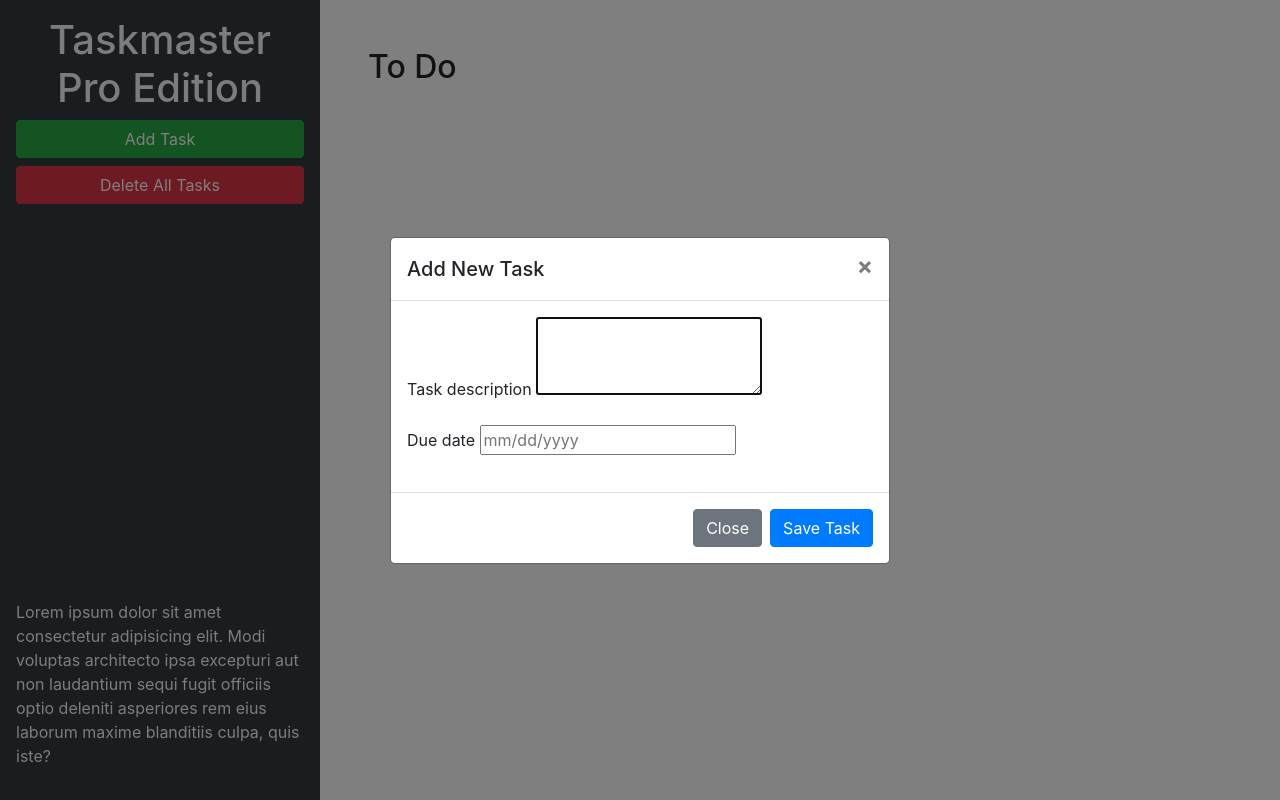
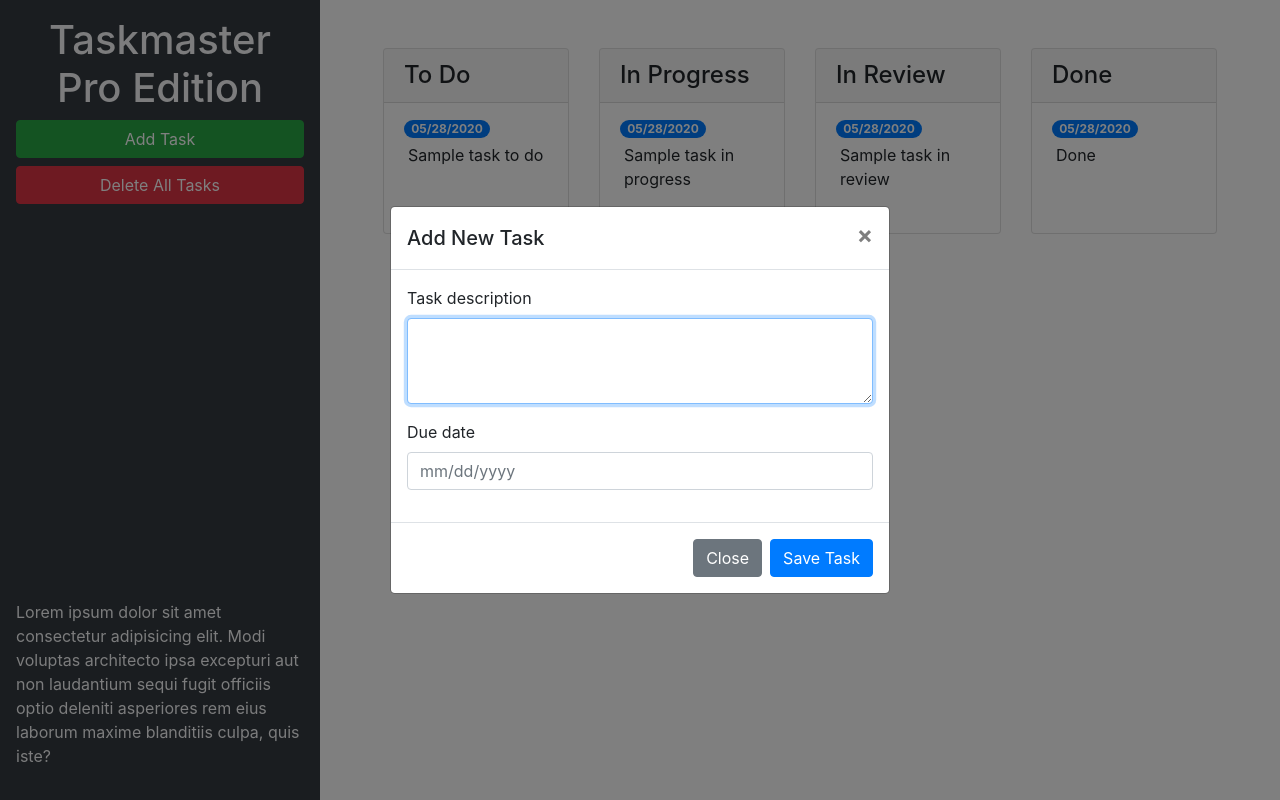
Before and after one commit to D-Mastrocola/Taskmaster-Pro, a plain HTML site: page index.html in a window 1280 px wide. Both pictures are taken after a click on the button "Add Task". Drawn offline with nearby package versions, Linux system fonts and the light colour scheme.

Commit message:
added bootstrap grid layout and form styling

```diff
--- a/index.html
+++ b/index.html
@@ -1,44 +1,118 @@
 <!DOCTYPE html>
 <html lang="en">
-
   <head>
-  <meta charset="UTF-8">
-  <meta name="viewport" content="width=device-width, initial-scale=1.0">
-  <meta http-equiv="X-UA-Compatible" content="ie=edge">
-  <link rel="stylesheet" href="https://cdnjs.cloudflare.com/ajax/libs/twitter-bootstrap/4.3.1/css/bootstrap.min.css">
+    <meta charset="UTF-8" />
+    <meta name="viewport" content="width=device-width, initial-scale=1.0" />
+    <meta http-equiv="X-UA-Compatible" content="ie=edge" />
+    <link
+      rel="stylesheet"
+      href="https://cdnjs.cloudflare.com/ajax/libs/twitter-bootstrap/4.3.1/css/bootstrap.min.css"
+    />
     <link rel="stylesheet" href="./assets/css/style.css" />
     <title>Taskmaster Pro</title>
   </head>
 
   <body>
-
     <div class="row min-vh-100 no-gutters">
-    <header class="col-12 col-lg-3 bg-dark text-light d-flex flex-column p-4 p-lg-3">
+      <header
+        class="col-12 col-lg-3 bg-dark text-light d-flex flex-column p-4 p-lg-3"
+      >
         <h1 class="text-center">Taskmaster Pro Edition</h1>
-      <button id="create-task" class="btn btn-block btn-success" data-toggle="modal" data-target="#task-form-modal">Add
-        Task</button>
-      <button id="remove-tasks" class="btn btn-block btn-danger">Delete All Tasks</button>
-      <p class="mt-auto">Lorem ipsum dolor sit amet consectetur adipisicing elit. Modi voluptas architecto ipsa
-        excepturi aut non
-        laudantium sequi fugit officiis optio deleniti asperiores rem eius laborum maxime blanditiis culpa, quis iste?
+        <button
+          id="create-task"
+          class="btn btn-block btn-success"
+          data-toggle="modal"
+          data-target="#task-form-modal"
+        >
+          Add Task
+        </button>
+        <button id="remove-tasks" class="btn btn-block btn-danger">
+          Delete All Tasks
+        </button>
+        <p class="mt-auto">
+          Lorem ipsum dolor sit amet consectetur adipisicing elit. Modi voluptas
+          architecto ipsa excepturi aut non laudantium sequi fugit officiis
+          optio deleniti asperiores rem eius laborum maxime blanditiis culpa,
+          quis iste?
         </p>
       </header>
       <main class="col-12 col-lg-9">
-      <div class="m-5">
-        <h2>To Do</h2>
-        <ul id="list-toDo" class="list-group"> </ul>
+        <div class="m-5 row justify-content-around">
+          <!-- todo start -->
+          <div class="col-12 col-md-6 col-xl-3 mb-3">
+            <div class="card">
+              <h4 class="card-header">To Do</h4>
+              <ul id="list-toDo" class="list-group list-group-flush">
+                <li class="list-group-item">
+                  <span class="badge badge-primary badge-pill">05/28/2020</span>
+                  <p class="m-1">Sample task to do</p>
+                </li>
+              </ul>
+            </div>
+          </div>
+          <!-- todo end -->
+          <!-- in progress start -->
+          <div class="col-12 col-md-6 col-xl-3 mb-3">
+            <div class="card">
+              <h4 class="card-header">In Progress</h4>
+              <ul id="list-toDo" class="list-group list-group-flush">
+                <li class="list-group-item">
+                  <span class="badge badge-primary badge-pill">05/28/2020</span>
+                  <p class="m-1">Sample task in progress</p>
+                </li>
+              </ul>
+            </div>
+          </div>
+          <!-- in progress end -->
+          <!-- in review start -->
+          <div class="col-12 col-md-6 col-xl-3 mb-3">
+            <div class="card">
+              <h4 class="card-header">In Review</h4>
+              <ul id="list-toDo" class="list-group list-group-flush">
+                <li class="list-group-item">
+                  <span class="badge badge-primary badge-pill">05/28/2020</span>
+                  <p class="m-1">Sample task in review</p>
+                </li>
+              </ul>
+            </div>
+          </div>
+          <!-- in review end -->
+          <!-- done start -->
+          <div class="col-12 col-md-6 col-xl-3 mb-3">
+            <div class="card">
+              <h4 class="card-header">Done</h4>
+              <ul id="list-toDo" class="list-group list-group-flush">
+                <li class="list-group-item">
+                  <span class="badge badge-primary badge-pill">05/28/2020</span>
+                  <p class="m-1">Done</p>
+                </li>
+              </ul>
+            </div>
+          </div>
+          <!-- done end -->
         </div>
       </main>
     </div>
 
     <!-- Modal -->
-  <div class="modal fade" id="task-form-modal" tabindex="-1" role="dialog" aria-labelledby="task-form-modal"
-    aria-hidden="true">
+    <div
+      class="modal fade"
+      id="task-form-modal"
+      tabindex="-1"
+      role="dialog"
+      aria-labelledby="task-form-modal"
+      aria-hidden="true"
+    >
       <div class="modal-dialog modal-dialog-centered" role="document">
         <div class="modal-content">
           <div class="modal-header">
             <h5 class="modal-title" id="task-form-modal">Add New Task</h5>
-          <button type="button" class="close" data-dismiss="modal" aria-label="Close">
+            <button
+              type="button"
+              class="close"
+              data-dismiss="modal"
+              aria-label="Close"
+            >
               <span aria-hidden="true">&times;</span>
             </button>
           </div>
@@ -46,16 +120,28 @@
             <form>
               <div class="form-group">
                 <label for="modalTaskDescription">Task description</label>
-              <textarea id="modalTaskDescription" rows="3"></textarea>
+                <textarea id="modalTaskDescription" rows="3" class="form-control"></textarea>
               </div>
               <div class="form-group">
                 <label for="modalDueDate">Due date</label>
-              <input type="text" id="modalDueDate" placeholder="mm/dd/yyyy" autocomplete="off" />
+                <input
+                  type="text"
+                  id="modalDueDate"
+                  placeholder="mm/dd/yyyy"
+                  autocomplete="off"
+                  class="form-control"
+                />
               </div>
             </form>
           </div>
           <div class="modal-footer">
-          <button type="button" class="btn btn-secondary" data-dismiss="modal">Close</button>
+            <button
+              type="button"
+              class="btn btn-secondary"
+              data-dismiss="modal"
+            >
+              Close
+            </button>
             <button type="button" class="btn btn-primary">Save Task</button>
           </div>
         </div>
@@ -67,5 +153,4 @@
     <script src="https://cdnjs.cloudflare.com/ajax/libs/twitter-bootstrap/4.3.1/js/bootstrap.min.js"></script>
     <script src="./assets/js/script.js"></script>
   </body>
-
 </html>
```
Lines whose indentation alone changed are shown as unchanged.
